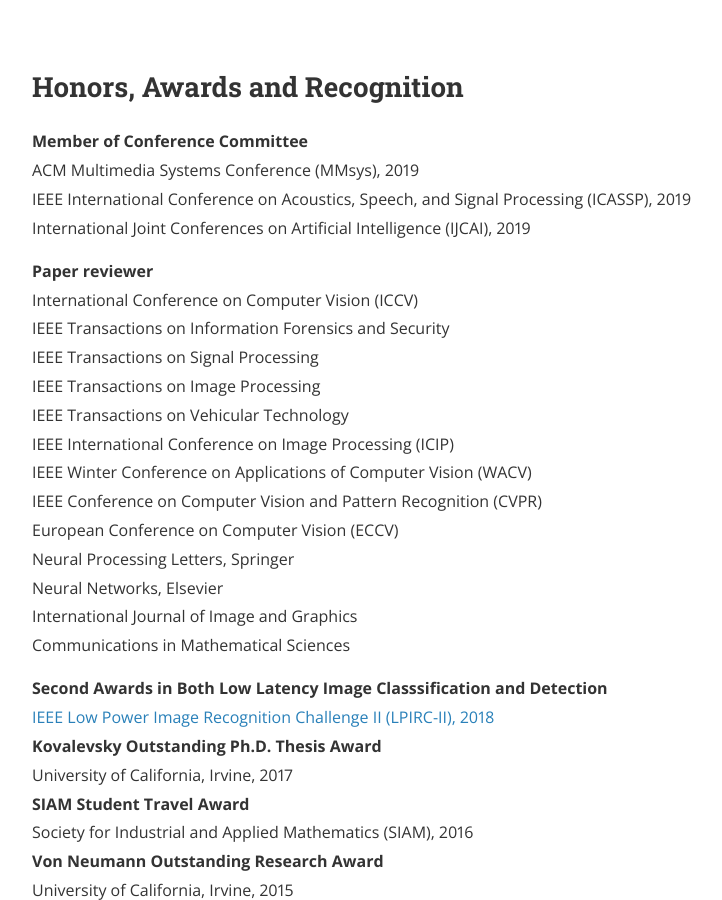
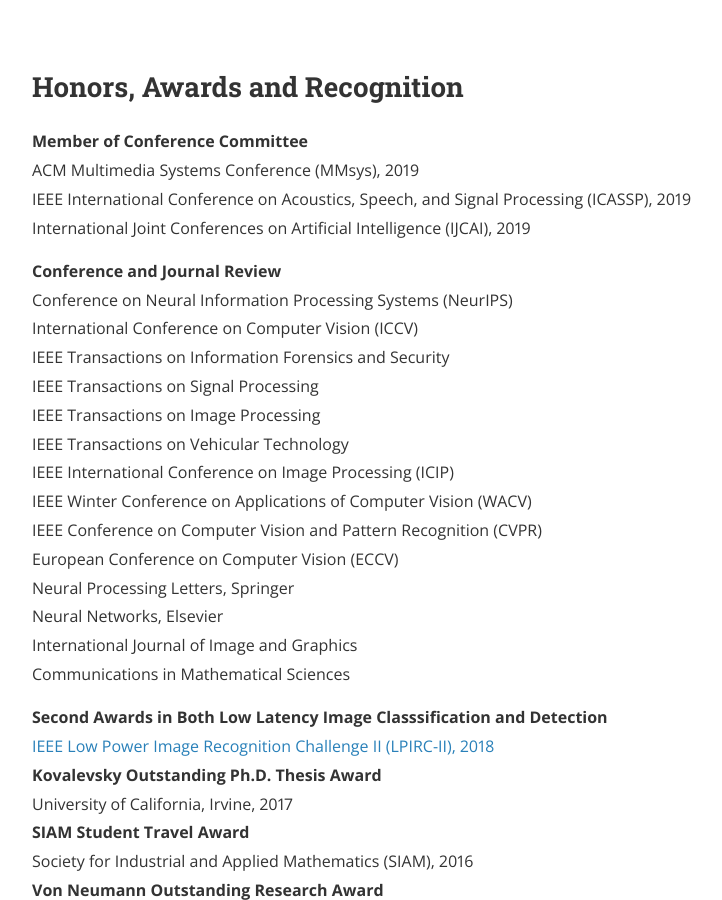
Before and after one commit to zsivine/zsivine.github.io, a Jekyll site: the page built from about.md, in a window 1280 px wide and 900 px high, scrolled down 771 px. Shown: the whole window, without its empty margins (240-962 px from the left). Built offline with Jekyll 4.4.1, drawn with Linux system fonts in a browser that asks for light colours; nearby versions of some CDN libraries; comment, search, counter and statistics services are not loaded; a style sheet for code colours, icons or effects is not loaded; part of the change alters nothing that is shown.

Commit message:
add NIPS

```diff
--- a/_config.yml
+++ b/_config.yml
@@ -5,7 +5,7 @@ name: Shuai Zhang
 subtitle: Qualcomm AI Research
 email: zsimath@gmail.com
 description: >
-  senior machine learning engineer
+  senior machine learning researcher
 baseurl: ""
 url: "https://zsivine.github.io/"
 github_username:  zsivine
@@ -37,12 +37,19 @@ gems:
 
 
 social:
-  - name: GitHub
-    icon: github
-    username: zsivine
-    url: https://github.com/zsivine
-    desc: Fork me on GitHub
-    share: false
+  # - name: GitHub
+  #   icon: github
+  #   username: zsivine
+  #   url: https://github.com/zsivine
+  #   desc: Fork me on GitHub
+  #   share: false
+
+  - name: ResearchGate
+    icon: researchgate
+    username: Shuai Zhang
+    url: https://www.researchgate.net/profile/Shuai_Zhang40
+    desc: Follow me on ResearchGate
+    share: true
 
   - name: LinkedIn
     icon: linkedin
--- a/about.md
+++ b/about.md
@@ -28,7 +28,8 @@ In July 2018, I finished my PhD in Mathematics from the University of California
 <br>    International Joint Conferences on Artificial Intelligence (IJCAI), 2019
 
 
-<strong>Paper reviewer</strong>
+<strong>Conference and Journal Review</strong>
+<br>    Conference on Neural Information Processing Systems (NeurIPS)
 <br>    International Conference on Computer Vision (ICCV)
 <br>    IEEE Transactions on Information Forensics and Security
 <br>    IEEE Transactions on Signal Processing
```
